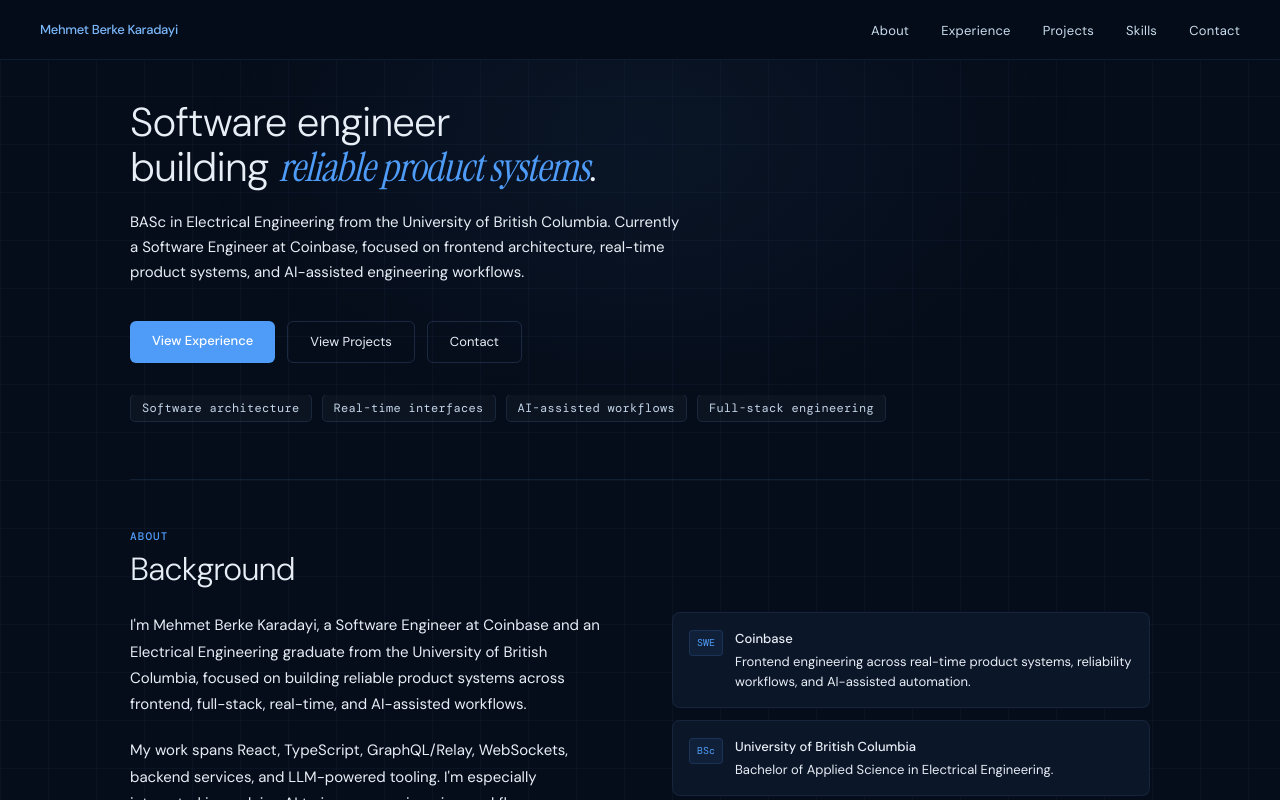
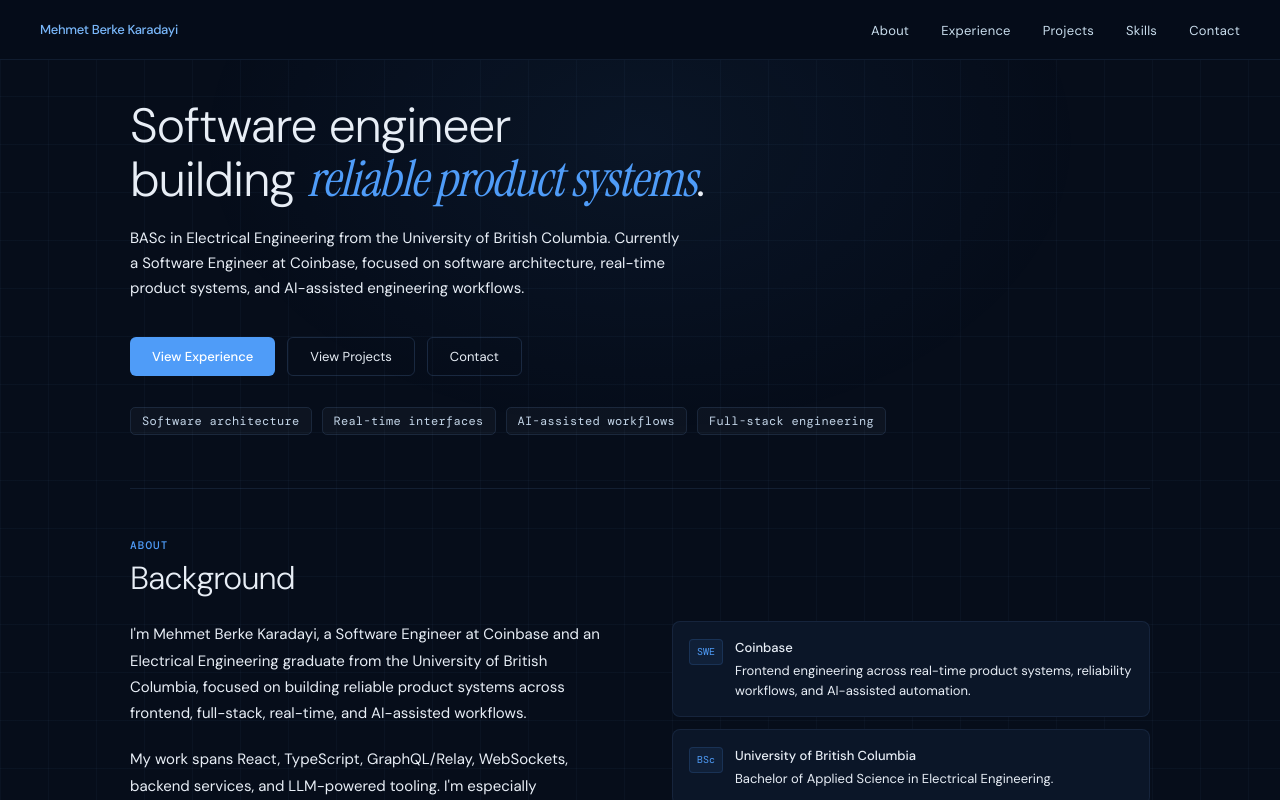
Before and after one commit to mberkekaradayi/mberkekaradayi.github.io, a Next.js app in the folder mbk/: page / in a window 1280 px wide. Shown: the top 800 px of the page. Built offline with nearby package versions, Linux system fonts and the light colour scheme.

Commit message:
update v3

```diff
--- a/mbk/components/layout/Navbar.tsx
+++ b/mbk/components/layout/Navbar.tsx
@@ -2,7 +2,7 @@
 
 import { useState, useEffect, useRef } from "react";
 import { navLinks } from "@/lib/data/navigation";
-import { Menu, X } from "lucide-react";
+import { CloseIcon, MenuIcon } from "@/components/ui/NavIcons";
 
 const MOBILE_NAV_ID = "mobile-primary-nav";
 
@@ -123,7 +123,7 @@ export function Navbar() {
           aria-label={mobileOpen ? "Close menu" : "Open menu"}
           aria-expanded={mobileOpen}
         >
-          {mobileOpen ? <X size={22} /> : <Menu size={22} />}
+          {mobileOpen ? <CloseIcon size={22} /> : <MenuIcon size={22} />}
         </button>
       </nav>
 
--- a/mbk/components/sections/ContactSection.tsx
+++ b/mbk/components/sections/ContactSection.tsx
@@ -19,8 +19,6 @@ const contactLinks = [
 ] as const;
 
 export function ContactSection() {
-  const year = new Date().getFullYear();
-
   return (
     <footer
       id="contact"
@@ -90,7 +88,11 @@ export function ContactSection() {
             className="text-[11px] leading-snug tracking-normal"
             style={{ color: "var(--color-p-muted)" }}
           >
-            &copy; {year} Mehmet Berke Karadayi. All rights reserved.
+            &copy;{" "}
+            <span suppressHydrationWarning>
+              {new Date().getFullYear()}
+            </span>{" "}
+            Mehmet Berke Karadayi. All rights reserved.
           </p>
         </div>
       </div>
--- a/mbk/components/sections/HeroSection.tsx
+++ b/mbk/components/sections/HeroSection.tsx
@@ -13,21 +13,25 @@ export function HeroSection() {
       id="home"
       className="relative flex flex-col px-6 md:px-10 pt-[100px] pb-10 max-w-[1100px] mx-auto"
     >
-      {/* Headline */}
+      {/* Headline — strong mobile floor; scales with viewport up to cap */}
       <h1
-        className="font-sans font-light leading-[1.12] max-w-[520px] mb-5"
+        className="font-sans font-light leading-[1.08] max-w-[min(100%,36rem)] mb-5 md:max-w-[min(640px,calc(100vw-80px))]"
         style={{
-          fontSize: "clamp(1.85rem, 3.15vw, 2.65rem)",
+          fontSize: "clamp(2.5rem, 0.65rem + 6.2vw, 3rem)",
           color: "#e8eef6",
           letterSpacing: "-0.02em",
           textWrap: "balance",
         }}
       >
-        Software engineer building{" "}
+        Software engineer
+        <span className="md:hidden"> </span>
+        <br aria-hidden className="hidden md:block" />
+        building{" "}
         <em
           style={{
             fontFamily: "var(--font-instrument-serif), serif",
             fontStyle: "italic",
+            fontSize: "1.05em",
             color: "#4f9cf8",
           }}
         >
@@ -38,27 +42,27 @@ export function HeroSection() {
 
       {/* Sub-headline */}
       <p
-        className="mb-9 max-w-[560px] text-[15px] leading-[1.65]"
+        className="mb-9 max-w-[min(100%,36rem)] text-[16px] leading-[1.7] md:max-w-[560px] md:text-[15px] md:leading-[1.65]"
         style={{ color: "var(--color-p-muted)" }}
       >
         BASc in Electrical Engineering from the University of British Columbia.
-        Currently a Software Engineer at Coinbase, focused on frontend
+        Currently a Software Engineer at Coinbase, focused on software
         architecture, real-time product systems, and AI-assisted engineering
         workflows.
       </p>
 
-      {/* CTAs */}
-      <div className="flex flex-wrap gap-3 mb-8">
+      {/* CTAs — one row at all breakpoints; equal thirds on mobile */}
+      <div className="mb-8 grid min-w-0 w-full grid-cols-3 gap-2 md:gap-3 md:flex md:flex-row md:flex-wrap">
         <a
           href="#experience"
-          className="btn-primary-hover text-[13px] font-medium px-[22px] py-[10px] rounded-[6px] no-underline"
+          className="btn-primary-hover flex min-h-11 min-w-0 items-center justify-center px-1.5 py-2.5 text-center text-[11px] font-medium leading-snug rounded-[6px] no-underline sm:px-2 md:min-h-0 md:px-[22px] md:py-[10px] md:text-[13px]"
           style={{ background: "#4f9cf8", color: "#fff" }}
         >
           View Experience
         </a>
         <a
           href="#projects"
-          className="btn-ghost-hover text-[13px] font-normal px-[22px] py-[10px] rounded-[6px] no-underline"
+          className="btn-ghost-hover flex min-h-11 min-w-0 items-center justify-center px-1.5 py-2.5 text-center text-[11px] font-normal leading-snug rounded-[6px] no-underline sm:px-2 md:min-h-0 md:px-[22px] md:py-[10px] md:text-[13px]"
           style={{
             border: "1px solid rgba(99,143,200,0.22)",
             color: "var(--color-p-muted)",
@@ -69,7 +73,7 @@ export function HeroSection() {
         </a>
         <a
           href="#contact"
-          className="btn-ghost-hover text-[13px] font-normal px-[22px] py-[10px] rounded-[6px] no-underline"
+          className="btn-ghost-hover flex min-h-11 min-w-0 items-center justify-center px-1.5 py-2.5 text-center text-[11px] font-normal leading-snug rounded-[6px] no-underline sm:px-2 md:min-h-0 md:px-[22px] md:py-[10px] md:text-[13px]"
           style={{
             border: "1px solid rgba(99,143,200,0.22)",
             color: "var(--color-p-muted)",
@@ -81,7 +85,7 @@ export function HeroSection() {
       </div>
 
       {/* Supporting detail */}
-      <ul className="m-0 flex max-w-full list-none flex-nowrap gap-[10px] overflow-x-auto overflow-y-hidden p-0 pb-1 [-ms-overflow-style:none] [scrollbar-width:none] [-webkit-overflow-scrolling:touch] [&::-webkit-scrollbar]:hidden">
+      <ul className="m-0 flex w-full min-w-0 max-w-full list-none flex-wrap gap-[10px] p-0">
         {heroBadges.map((badge) => (
           <li key={badge} className="shrink-0">
             <Pill label={badge} variant="badge" />
--- a/mbk/components/sections/ProjectsSection.tsx
+++ b/mbk/components/sections/ProjectsSection.tsx
@@ -2,7 +2,7 @@ import { SectionHeader } from "@/components/ui/SectionHeader";
 import { Pill } from "@/components/ui/Pill";
 import { GithubBrandIcon } from "@/components/ui/BrandIcons";
 import { projects } from "@/lib/data/projects";
-import { ExternalLink } from "lucide-react";
+import { ExternalLinkIcon } from "@/components/ui/NavIcons";
 
 export function ProjectsSection() {
   return (
@@ -83,12 +83,7 @@ export function ProjectsSection() {
                   className="project-link-hover font-mono text-[11px] no-underline flex items-center gap-1.5"
                   style={{ color: "#38d9c4" }}
                 >
-                  <ExternalLink
-                    size={14}
-                    strokeWidth={1.75}
-                    className="shrink-0"
-                    aria-hidden
-                  />
+                  <ExternalLinkIcon size={14} className="shrink-0" />
                   Live demo
                 </a>
               )}
--- /dev/null
+++ b/mbk/components/ui/NavIcons.tsx
@@ -0,0 +1,72 @@
+/** Inline SVG icons (Lucide paths) — avoids lucide-react client/SSR hydration drift with React 19. */
+
+type IconProps = {
+  size?: number;
+  className?: string;
+};
+
+export function MenuIcon({ size = 22, className }: IconProps) {
+  return (
+    <svg
+      xmlns="http://www.w3.org/2000/svg"
+      width={size}
+      height={size}
+      viewBox="0 0 24 24"
+      fill="none"
+      stroke="currentColor"
+      strokeWidth={2}
+      strokeLinecap="round"
+      strokeLinejoin="round"
+      className={className}
+      aria-hidden
+    >
+      <path d="M4 5h16" />
+      <path d="M4 12h16" />
+      <path d="M4 19h16" />
+    </svg>
+  );
+}
+
+export function CloseIcon({ size = 22, className }: IconProps) {
+  return (
+    <svg
+      xmlns="http://www.w3.org/2000/svg"
+      width={size}
+      height={size}
+      viewBox="0 0 24 24"
+      fill="none"
+      stroke="currentColor"
+      strokeWidth={2}
+      strokeLinecap="round"
+      strokeLinejoin="round"
+      className={className}
+      aria-hidden
+    >
+      <path d="M18 6 6 18" />
+      <path d="m6 6 12 12" />
+    </svg>
+  );
+}
+
+/** Matches lucide-react ExternalLink sizing used in Projects (strokeWidth 1.75). */
+export function ExternalLinkIcon({ size = 14, className }: IconProps) {
+  return (
+    <svg
+      xmlns="http://www.w3.org/2000/svg"
+      width={size}
+      height={size}
+      viewBox="0 0 24 24"
+      fill="none"
+      stroke="currentColor"
+      strokeWidth={1.75}
+      strokeLinecap="round"
+      strokeLinejoin="round"
+      className={className}
+      aria-hidden
+    >
+      <path d="M15 3h6v6" />
+      <path d="M10 14 21 3" />
+      <path d="M18 13v6a2 2 0 0 1-2 2H5a2 2 0 0 1-2-2V8a2 2 0 0 1 2-2h6" />
+    </svg>
+  );
+}
--- a/mbk/package.json
+++ b/mbk/package.json
@@ -11,7 +11,6 @@
   "dependencies": {
     "class-variance-authority": "^0.7.1",
     "clsx": "^2.1.1",
-    "lucide-react": "^1.16.0",
     "next": "16.2.6",
     "radix-ui": "^1.4.3",
     "react": "19.2.4",
```
Also changed, not shown: 1 other file (tests, documents, lock files or other folders).
